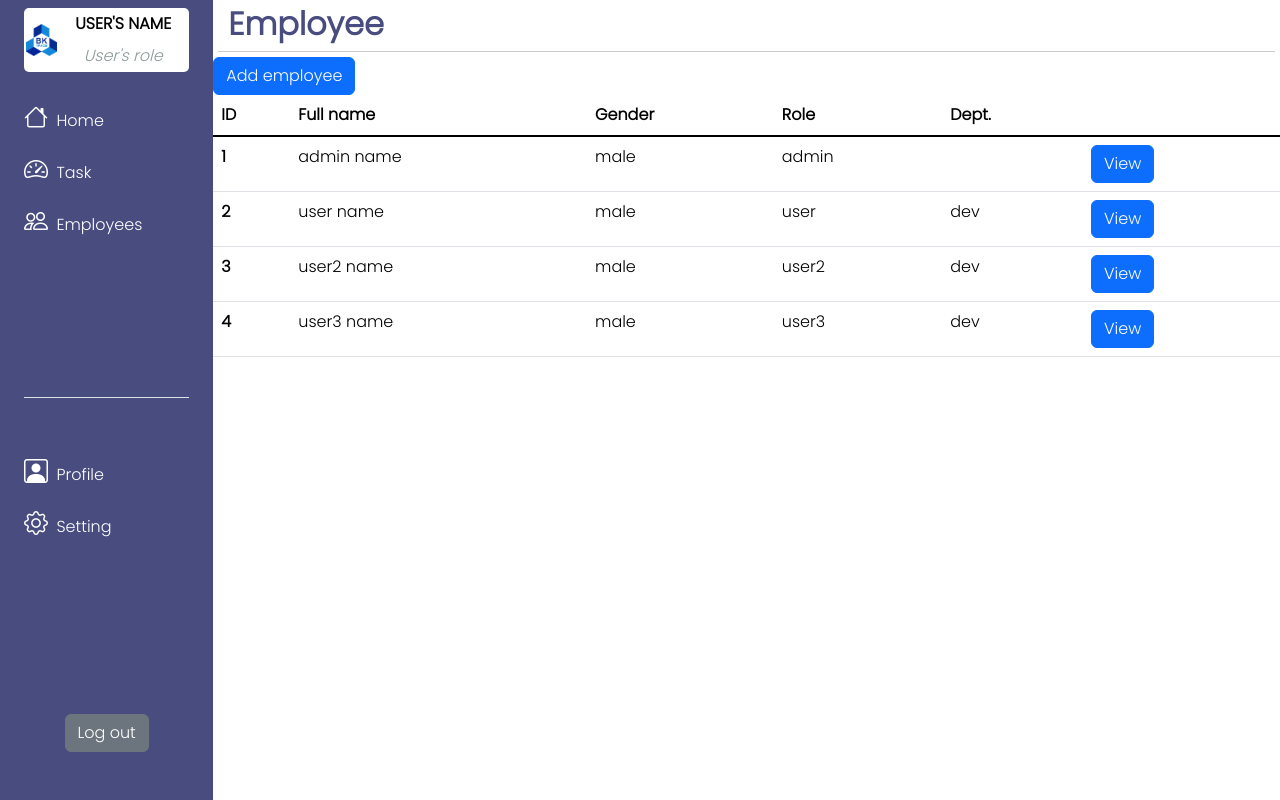
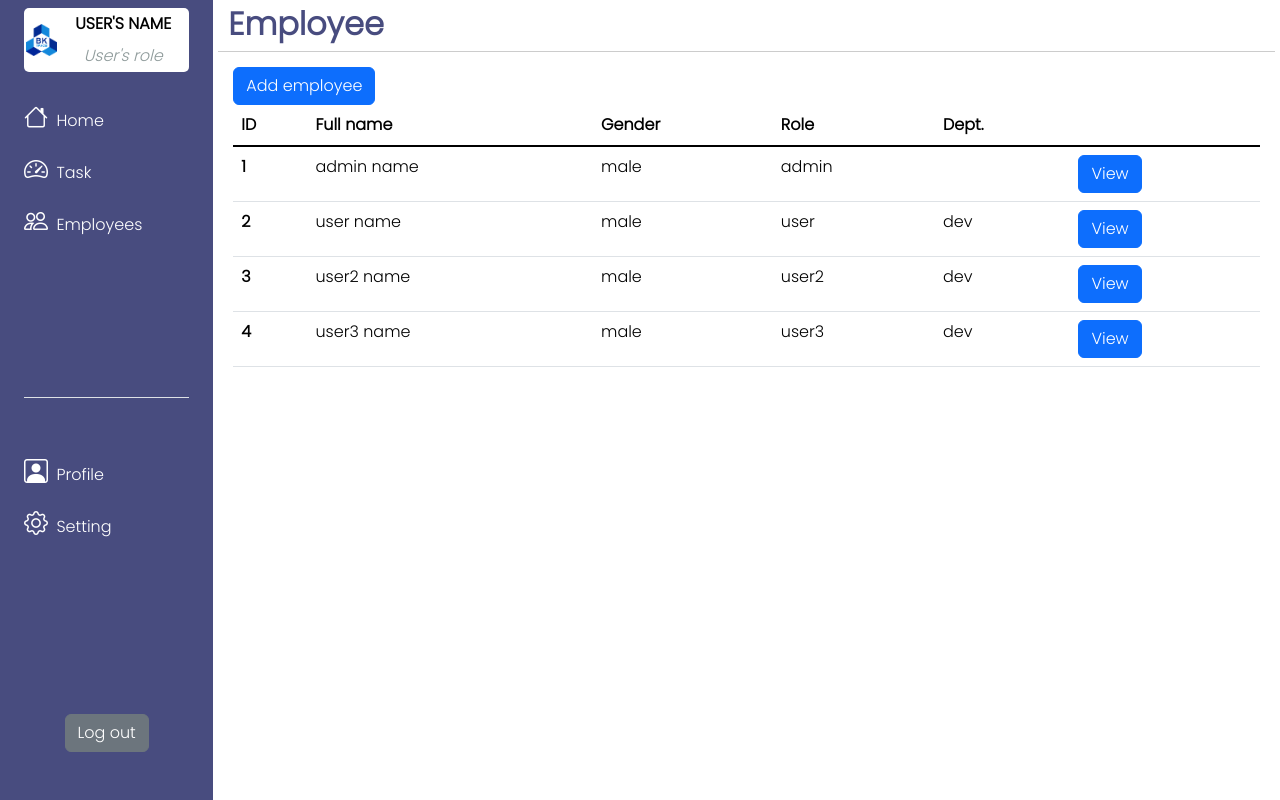
Before and after one commit to changngoc29/bku-web-asm, a PHP site: page /web-assignment/pages/employee.php in a window 1280 px wide. Run offline with PHP 8.4, Linux system fonts and the light colour scheme; data comes from the database, SQL or seed files in the repository; some libraries are stand-ins or nearby versions.

Commit message:
update employee

```diff
--- a/style/employee.css
+++ b/style/employee.css
@@ -1,3 +1,7 @@
+.page-content {
+  padding: 10px 20px;
+}
+
 .create-btn .modal-custom .modal-body-custom .form-inner form label {
   margin-bottom: 10px;
 }
```
